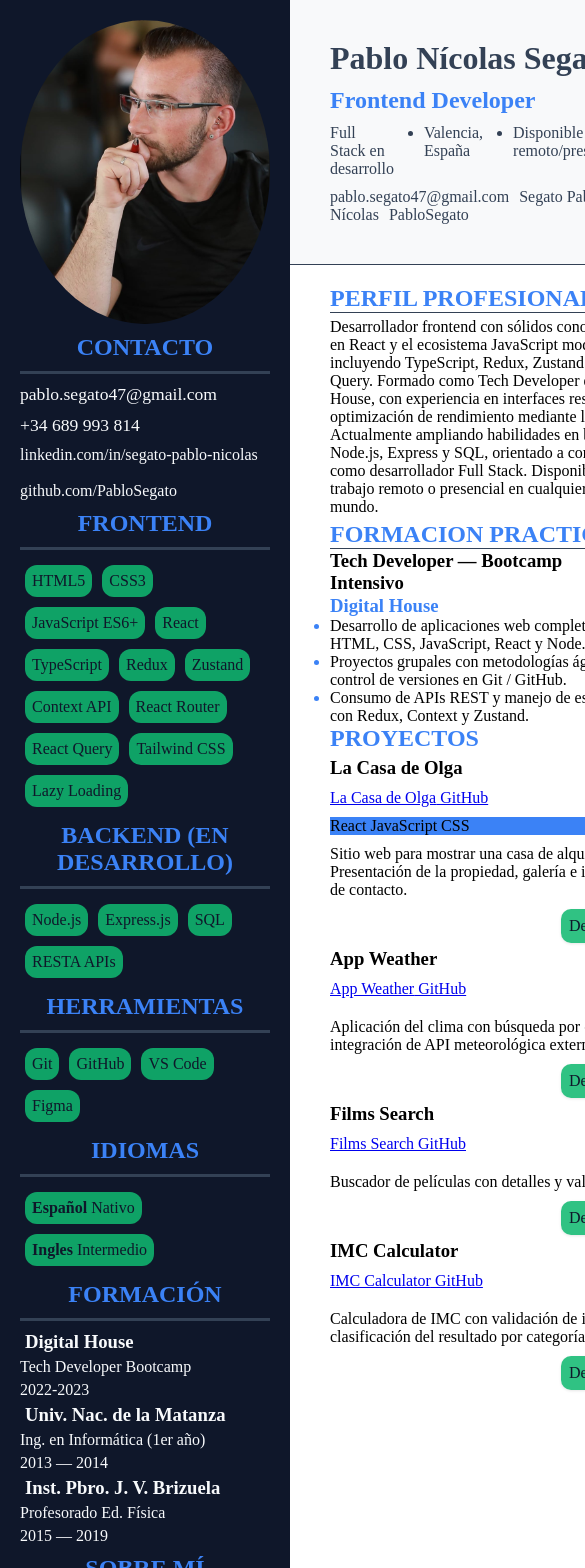
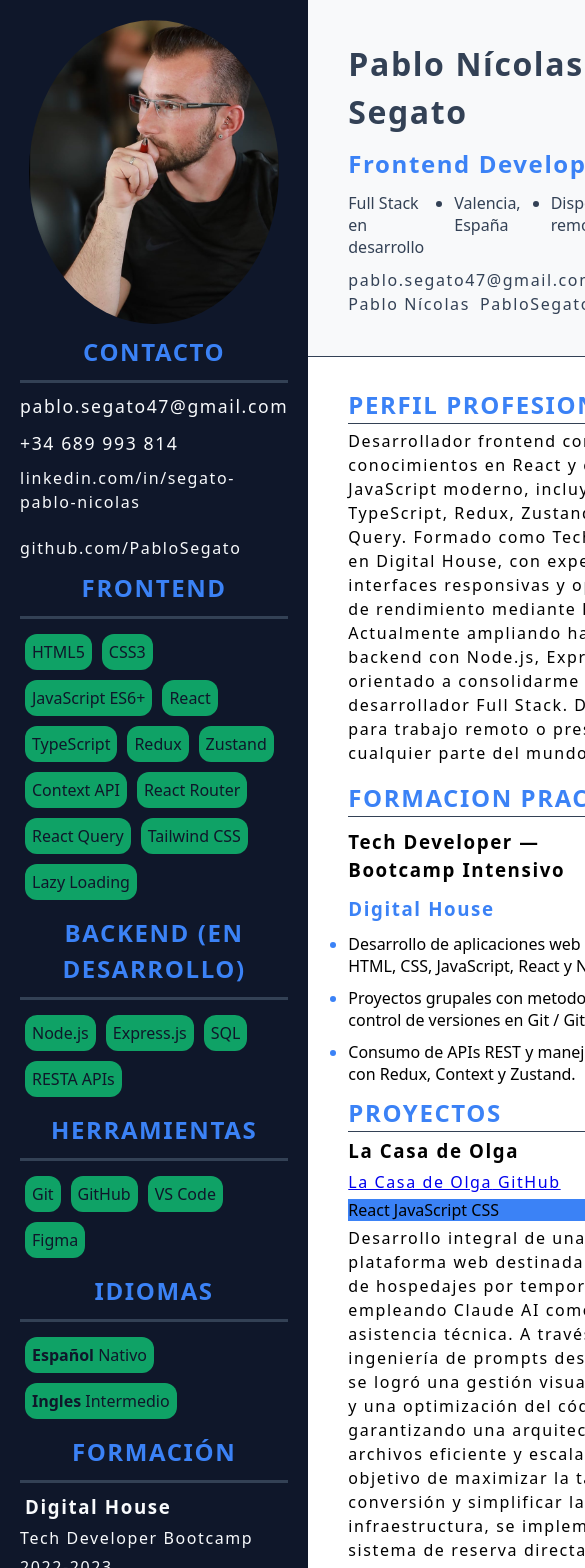
Before and after one commit to PabloSegato/CV-WEB, a React (Vite) app: page / in a window 390 px wide. Shown: the top 1568 px of the page, 585 px wide, since content can reach past the window. Built offline with nearby package versions, Linux system fonts and the light colour scheme.

Commit message:
continuo mejorando el posicionamiento y lo responsive de la pagina, mejora de espaciado de las palabras para una mejor visual

```diff
--- a/src/App.jsx
+++ b/src/App.jsx
@@ -4,7 +4,11 @@ import { Perfil } from "./section/Perfil";
 
 export const App = () => {
   return (
-    <div style={{ display: "flex" }}>
+    <div
+      style={{
+        display: "flex",
+      }}
+    >
       <Perfil />
       <div style={{ flexDirection: "column" }}>
         <Header />
--- a/src/constants.js
+++ b/src/constants.js
@@ -3,7 +3,9 @@ export const proyectos = [
     title: "La Casa de Olga",
     link: "https://github.com/PabloSegato/La_casa_de_Olga",
     description:
-      "Sitio web para mostrar una casa de alquiler. Presentación de la propiedad, galería e información de contacto.",
+      `Desarrollo integral de una plataforma web destinada al alquiler de hospedajes por temporada, empleando Claude AI como motor de asistencia técnica. A través de una ingeniería de prompts descriptivos, se logró una gestión visual avanzada y una optimización del código fuente, garantizando una arquitectura de archivos eficiente y escalable.
+
+Con el objetivo de maximizar la tasa de conversión y simplificar la infraestructura, se implementó un sistema de reserva directa vía WhatsApp. Esta solución técnica elimina la dependencia de servidores externos de correo y bases de datos para formularios, ofreciendo una comunicación inmediata y fluida con el usuario.`,
     web: "https://github.com/PabloSegato/La_casa_de_Olga",
     tec:["React ", "JavaScript ", "CSS "]
   },
@@ -11,20 +13,18 @@ export const proyectos = [
     title: "App Weather",
     link: "https://github.com/PabloSegato/AppWheater",
     description:
-      "Aplicación del clima con búsqueda por ciudad e integración de API meteorológica externa.",
-    web: "https://appweather-pnsdeveloper.netlify.app",
+`Implementación de una solución digital diseñada para la consulta climática geo-localizada en tiempo real. La aplicación integra una API meteorológica externa, optimizando las peticiones asíncronas para garantizar una obtención de datos eficiente y segura. El enfoque principal se centró en la integridad de la información y la fluidez de la interfaz de usuario ante consultas dinámicas.`,    web: "https://appweather-pnsdeveloper.netlify.app",
   },
   {
     title: "Films Search",
     link: "https://github.com/PabloSegato/Films_Web",
-    description: "Buscador de películas con detalles y valoraciones.",
+    description: `Solución frontend orientada a la consulta de bases de datos externas. El sistema procesa la información de personajes de la saga mediante el uso de peticiones asíncronas, aplicando una estructura de navegación paginada y una lógica de representación visual condicionada por los atributos del modelo de datos original.`,
     web: "https://films-search-pnsdeveloper.netlify.app",
   },
   {
     title: "IMC Calculator",
     link: "https://github.com/PabloSegato/IMC-Calculate",
     description:
-      "Calculadora de IMC con validación de inputs y clasificación del resultado por categoría.",
-    web: "https://imc-pnsdeveloper.netlify.app",
+`Aplicación de alta precisión diseñada para el cálculo del IMC. El proyecto destaca por su minimalismo funcional y una arquitectura de código limpia, facilitando la interpretación de resultados médicos a través de una experiencia de usuario (UX) intuitiva y un despliegue optimizado en la nube.`,    web: "https://imc-pnsdeveloper.netlify.app",
   },
 ];
--- a/src/index.css
+++ b/src/index.css
@@ -15,4 +15,10 @@
 margin: 0;
 padding: 0;
 box-sizing: border-box;
+font-family: system-ui, -apple-system, BlinkMacSystemFont, 'Segoe UI', Roboto, Oxygen, Ubuntu, Cantarell, 'Open Sans', 'Helvetica Neue', sans-serif;
+p, a, h1,h2,h3{
+    line-height: 1.5;
+    word-spacing: .5;
+    letter-spacing: .1rem;
 }
+}
--- a/src/section/PerfilProfesional.css
+++ b/src/section/PerfilProfesional.css
@@ -16,8 +16,13 @@
 padding-top: 20px;
 padding-left: 40px;
 
+section:last-child{
+    border-top: 1px solid var(--border-color);;
+}
+
 h2{
     color: var(--primary-blue);
+    margin-top: 10px;
 
 }
 }
@@ -25,6 +30,7 @@ h2{
     display: flex;
     align-items: center;
     justify-content: space-between;
+                    margin: 10px 0 10px 0;
 }
 
 .section-pp{
@@ -34,6 +40,7 @@ h2{
     p{
         padding-top: 5px;
         padding-bottom: 5px;
+        margin-right: 20px;
     }
 
         &:first-child {
@@ -46,6 +53,13 @@ h2{
 
         h3 {
                 color: var(--primary-blue);
+                                margin: 10px 0 10px 0;
+            }
+            ul{
+                margin: 10px 0 10px 0;
+            }
+            li{
+             margin-bottom: 10px;
             }
             li::marker{
 
@@ -60,7 +74,11 @@ h2{
 
         display: flex;
         flex-direction: column;
-        gap: 10px;
+        gap: 5px;
+        p{
+            width: 90%;
+        }
+
         h3{
             margin-top: 5px;
         }
@@ -81,6 +99,7 @@ h2{
         text-decoration: none;
         color: var(--deep-navy);
         box-shadow: 0 1px 3px rgba(0, 0, 0, 0.1);
+        margin-right: 20px;
         &:hover{
             color: var(--text-main);
             transform: scale(1.1);
--- a/src/section/PerfilProfesional.jsx
+++ b/src/section/PerfilProfesional.jsx
@@ -46,8 +46,9 @@ export const PerfilProfesional = () => {
         </div>
       </section>
 
+      <h2>PROYECTOS</h2>
+
       <section>
-        <h2>PROYECTOS</h2>
         {proyectos.map((item) => (
           <div className="card-proyectos" key={item.title}>
             <h3>{item.title}</h3>
@@ -68,8 +69,8 @@ export const PerfilProfesional = () => {
 };
 
 // Quede en la secuencia de cargar las tecnologias por cada uno
-// terminar de dar formato a lo que falta de los proyectos
-// Para finalizar con las competencias
-// posteriormente vamos a realiar el acomodado de github
+
+//  realiar el acomodado de github
 //  con los proyectos y tambien actualziarlos para  darle una mejor
 // vista y organizacion de todo
+// gestionar el boton de ver demo, hay que subir los proyectos a vercel y agregarlos
```
